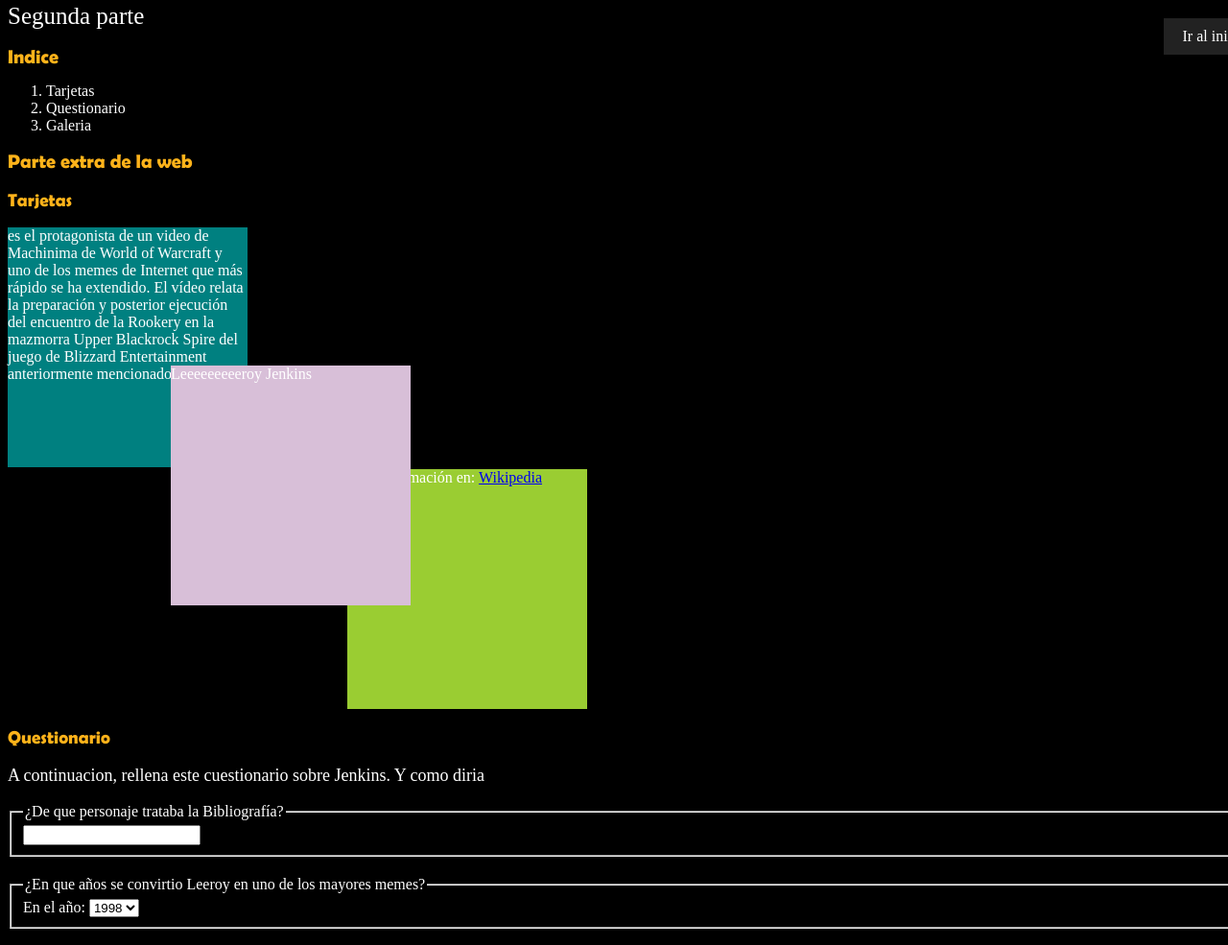
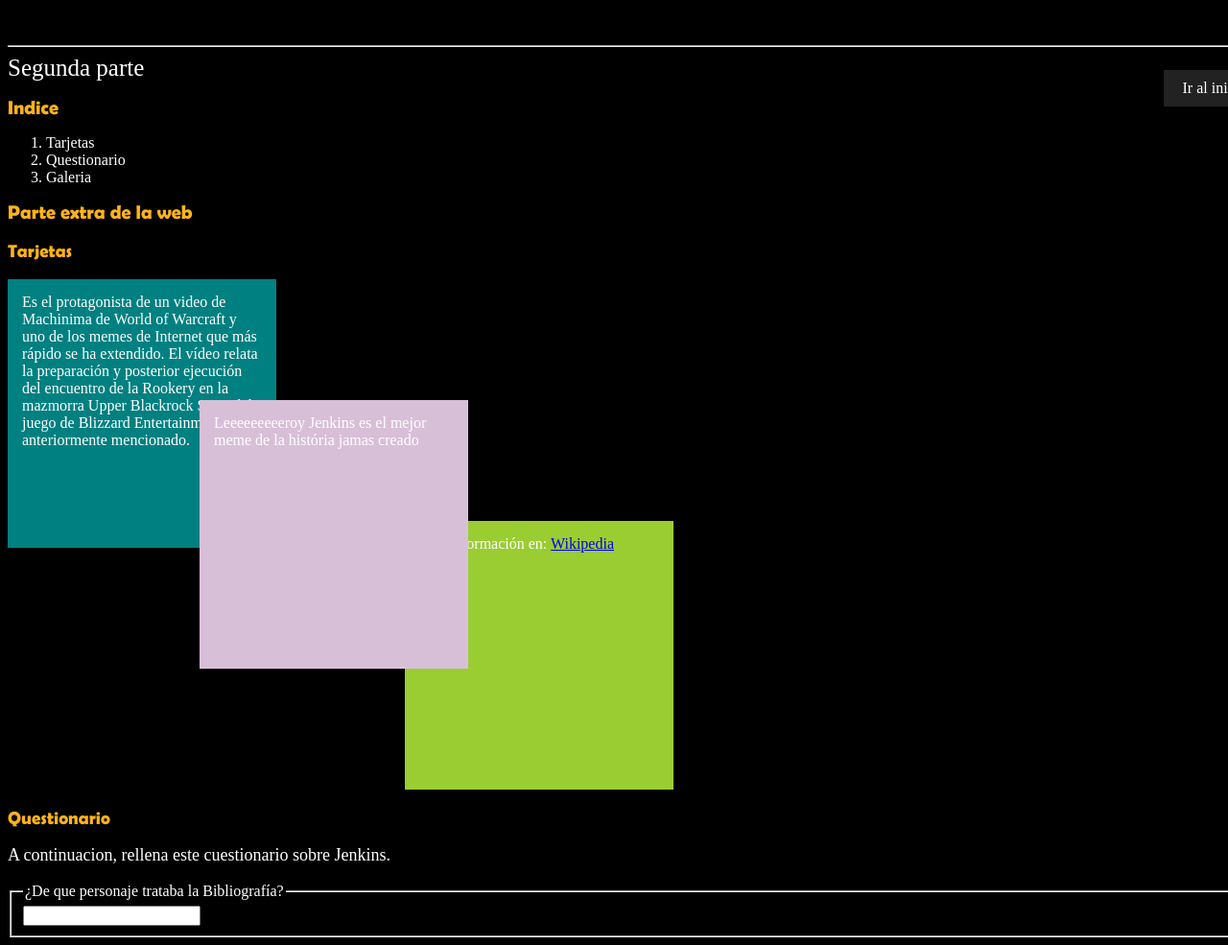
Before and after one commit to sergiobarriodelavega/Web, a website: page public_html/ExamenSegundaEvaluacion/index.html in a window 1280 px wide. Shown: the part 1748-2733 px from the top of the page at 96% size. Drawn offline with Linux system fonts and the light colour scheme.

Commit message:
V2 Examen Segunda Eval.

```diff
--- a/public_html/ExamenSegundaEvaluacion/css.css
+++ b/public_html/ExamenSegundaEvaluacion/css.css
@@ -44,6 +44,7 @@ fieldset{
 #titulo{
     text-decoration: underline;
     text-align: center;
+    margin-bottom: 75px;
 }
 #listadoVeaseTambien{
     color: #ffb31a;
@@ -56,6 +57,7 @@ fieldset{
     width: 250px;
     height: 250px;
     position: relative;
+    padding: 15px;
 
 }
 #divS1{
--- a/public_html/ExamenSegundaEvaluacion/index.html
+++ b/public_html/ExamenSegundaEvaluacion/index.html
@@ -61,9 +61,6 @@
                 </ul>
             </nav>
             <section>
-
-            </section>
-            <section>
                 <h2>Indice</h2>
                 <ol>
                     <li>Tarjetas</li>
@@ -73,14 +70,13 @@
                 <h2>Parte extra de la web</h2>
                 <h3>Tarjetas</h3>
                 <div>
-                    <div class="divSolapados divSEncima" id="divS1">es el protagonista de un video de Machinima de World of Warcraft y uno de los memes de Internet que más rápido se ha extendido. El vídeo relata la preparación y posterior ejecución del encuentro de la Rookery en la mazmorra Upper Blackrock Spire del juego de Blizzard Entertainment anteriormente mencionado.
-                    </div><div class="divSolapados" id="divS2">Leeeeeeeeeroy Jenkins</div>
+                    <div class="divSolapados divSEncima" id="divS1">Es el protagonista de un video de Machinima de World of Warcraft y uno de los memes de Internet que más rápido se ha extendido. El vídeo relata la preparación y posterior ejecución del encuentro de la Rookery en la mazmorra Upper Blackrock Spire del juego de Blizzard Entertainment anteriormente mencionado.
+                    </div><div class="divSolapados" id="divS2">Leeeeeeeeeroy Jenkins es el mejor meme de la história jamas creado</div>
                     <div class="divSolapados divSEncima" id="divS3">Mas información en: <a href="https://es.wikipedia.org/wiki/Leeroy_Jenkins">Wikipedia</a></div>
                 </div>
                 <br><br><br><br><br><br>
                 <h3>Questionario</h3>
-                <p>A continuacion, rellena este cuestionario sobre Jenkins. Y como diria </p>
-
+                <p>A continuacion, rellena este cuestionario sobre Jenkins.</p>
                 <form action="get">
                     <fieldset>
                         <legend>¿De que personaje trataba la Bibliografía?</legend>
```
Also changed, not shown: public_html/ExamenSegundaEvaluacion/img1.png (deleted), 1 other file.
